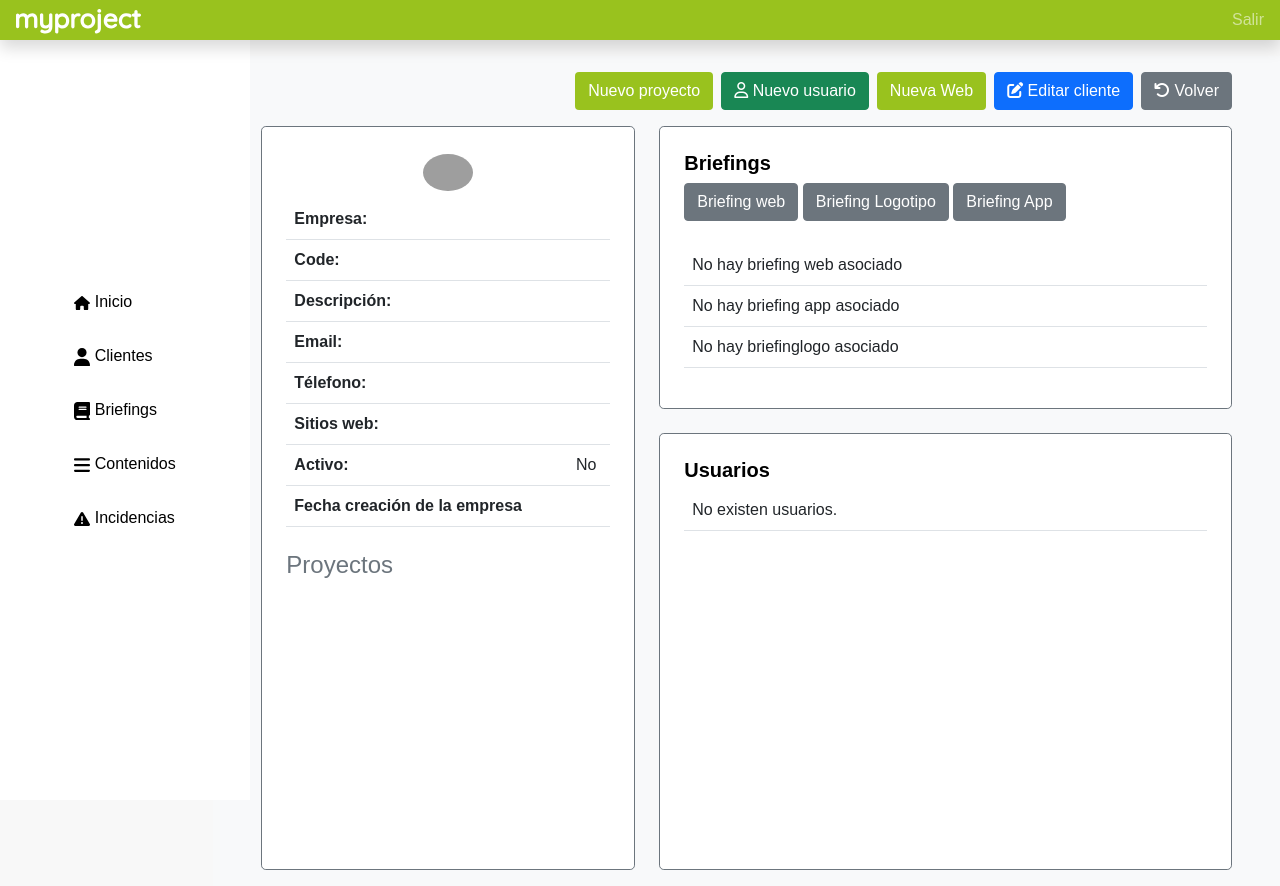
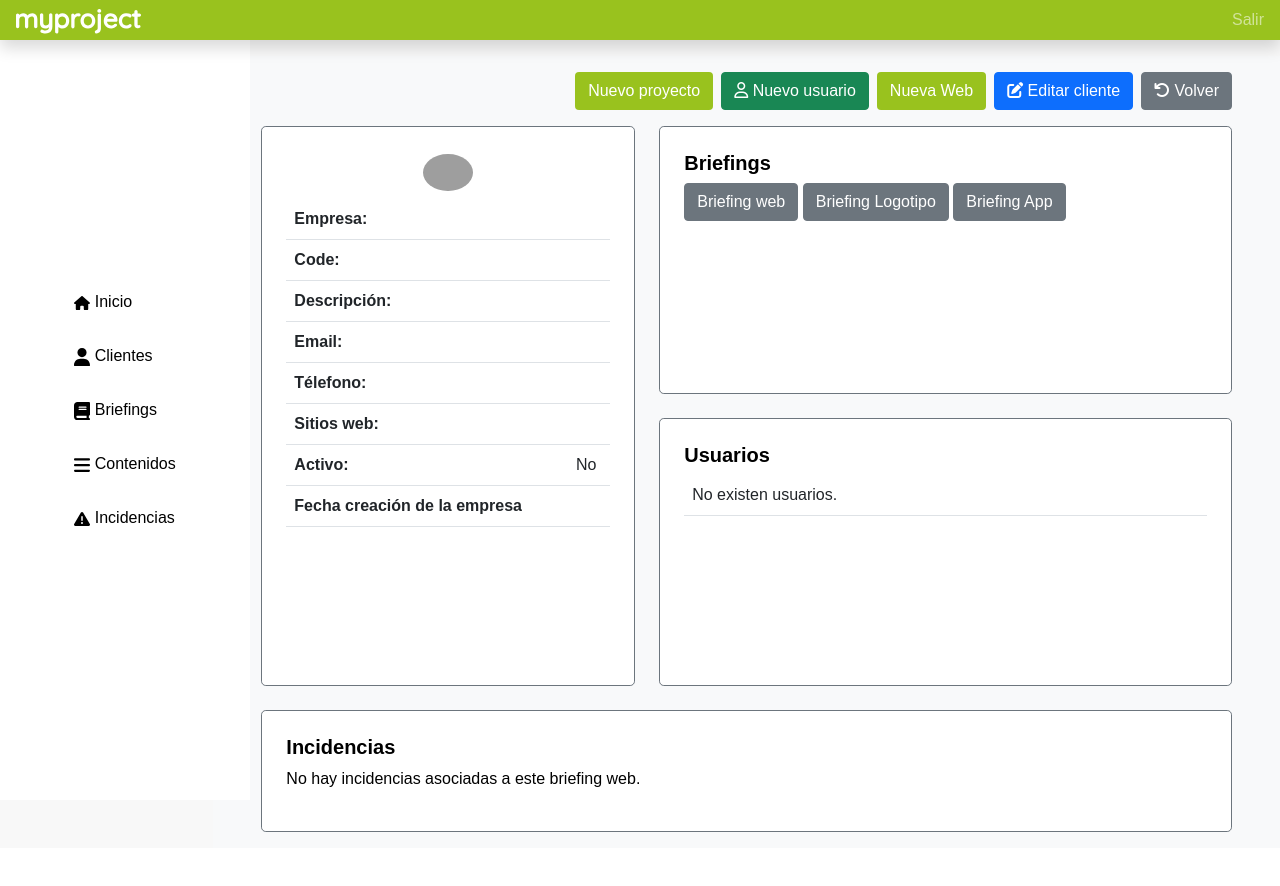
Before and after one commit to cnievaslozano/crm-myproject, a Symfony app: template templates/dashboard/empresa/show.html.twig in a window 1280 px wide. After the commit the page ends 832 px from the top, so only its background shows below. Run offline with Twig, Linux system fonts and the light colour scheme; the template is opened without the code that fills it, so the values that code supplies are empty; some libraries are stand-ins or nearby versions; grey boxes are pictures that could not be loaded.

Commit message:
Show Incidencias in show empresa

```diff
--- a/templates/dashboard/empresa/show.html.twig
+++ b/templates/dashboard/empresa/show.html.twig
@@ -13,16 +13,20 @@
 		grid-row-gap: 0;
 	}
 
-	.div1 {
-		grid-area: 1 / 1 / 6 / 3;
+	.empresa {
+		grid-area: 1 / 1 / 5 / 3;
 	}
 
-	.div2 {
+	.briefings {
 		grid-area: 1 / 3 / 3 / 6;
 	}
 
-	.div3 {
-		grid-area: 3 / 3 / 6 / 6;
+	.usuarios {
+		grid-area: 3 / 3 / 5 / 6;
+	}
+
+	.incidencias {
+		grid-area: 5 / 1 / 6 / 6;
 	}
 
 	.btn {
@@ -43,19 +47,19 @@
 			</div>
 			<div class="modal-body">
 				<div class="form-check">
-					<input class="form-check-input" type="checkbox" value="web" id="checkboxWeb">
+					<input class="form-check-input" type="checkbox" id="checkboxWeb">
 					<label class="form-check-label" for="checkboxWeb">
 						Briefing Web
 					</label>
 				</div>
 				<div class="form-check">
-					<input class="form-check-input" type="checkbox" value="logo" id="checkboxLogo">
+					<input class="form-check-input" type="checkbox" id="checkboxLogo">
 					<label class="form-check-label" for="checkboxLogo">
 						Briefing Logo
 					</label>
 				</div>
 				<div class="form-check">
-					<input class="form-check-input" type="checkbox" value="app" id="checkboxApp">
+					<input class="form-check-input" type="checkbox" id="checkboxApp">
 					<label class="form-check-label" for="checkboxApp">
 						Briefing App
 					</label>
@@ -70,7 +74,7 @@
 	</div>
 </div>
 
-<div class="container">
+<div class="container m-auto">
 	<!-- Mensajes -->
 	<div class="col-12">
 		<div id="flash-messages"></div>
@@ -95,7 +99,7 @@
 	</div>
 
 	<div class="parent gap-4 mt-3">
-		<div class="div1 border border-secondary p-4 rounded-3 bg-white">
+		<div class="empresa border border-secondary p-4 rounded-3 bg-white">
 			<h2 class="text-center"><img src="/uploads/logotipos/{{ empresa.imagenLogotipoRuta}}" alt="Logo"
 					class="rounded-circle" style="width: 50px;">{{empresa.nombre}}</h2>
 
@@ -146,12 +150,8 @@
 					</tr>
 				</tbody>
 			</table>
-
-			<h4 class="text-muted mt-4">Proyectos</h4>
-
-
 		</div>
-		<div class="div2 border border-secondary rounded-3 p-4 bg-white">
+		<div class="briefings border border-secondary rounded-3 p-4 bg-white">
 			<h5 class="fw-bold">Briefings</h5>
 			<button class="btn btn-secondary">Briefing web</button>
 			<button class="btn btn-secondary">Briefing Logotipo</button>
@@ -184,13 +184,12 @@
 								action="{{ path('briefing_' ~ briefingweb.tipo|lower ~ '_delete', {'id': briefingweb.id}) }}"
 								onsubmit="return confirm('¿Estás seguro que quieres borrar el briefing de {{ briefingweb.tipo|capitalize }} de {{ empresa.nombre }}?');">
 								<input type="hidden" name="_token" value="{{ csrf_token('delete' ~ briefingweb.id) }}">
-								<button class="btn">
+								<button class="btn p-0 ">
 									<i class="fa-solid fa-trash" style="color:red;"></i>
 								</button>
 							</form>
 						</td>
 						{% else %}
-						<td>No hay briefing web asociado</td>
 					</tr>
 					{% endif %}
 
@@ -219,13 +218,12 @@
 								action="{{ path('briefing_' ~ briefingapp.tipo|lower ~ '_delete', {'id': briefingapp.id}) }}"
 								onsubmit="return confirm('¿Estás seguro que quieres borrar el briefing de {{ briefingapp.tipo|capitalize }} de {{ empresa.nombre }}?');">
 								<input type="hidden" name="_token" value="{{ csrf_token('delete' ~ briefingapp.id) }}">
-								<button class="btn">
+								<button class="btn p-0 ">
 									<i class="fa-solid fa-trash" style="color:red;"></i>
 								</button>
 							</form>
 						</td>
 						{% else %}
-						<td>No hay briefing app asociado</td>
 					</tr>
 					{% endif %}
 
@@ -234,7 +232,7 @@
 						<td>Id:
 							{{ briefinglogo.id }}</td>
 						<td>Briefing logo</td>
-						<td>{{ empresa.code}}</td>
+						<td>{{ briefinglogo.estado}}</td>
 						<td>
 							<a
 								href="{{ path('briefing_' ~ briefinglogo.tipo|lower ~ '_show', {'id': briefinglogo.id}) }}">
@@ -252,20 +250,20 @@
 								action="{{ path('briefing_' ~ briefinglogo.tipo|lower ~ '_delete', {'id': briefinglogo.id}) }}"
 								onsubmit="return confirm('¿Estás seguro que quieres borrar el briefing de {{ briefinglogo.tipo|capitalize }} de {{ empresa.nombre }}?');">
 								<input type="hidden" name="_token" value="{{ csrf_token('delete' ~ briefinglogo.id) }}">
-								<button>
+								<button class="btn p-0 ">
 									<i class="fa-solid fa-trash" style="color:red;"></i>
 									</a>
+								</button>
 							</form>
 
 						</td>
 						{% else %}
-						<td>No hay briefinglogo asociado</td>
 					</tr>
 					{% endif %}
 				</tbody>
 			</table>
 		</div>
-		<div class="div3 border border-secondary rounded-3 p-4 bg-white">
+		<div class="usuarios border border-secondary rounded-3 p-4 bg-white">
 			<h5 class="fw-bold">Usuarios</h5>
 
 			<table class="table">
@@ -292,6 +290,35 @@
 				{% endif %}
 			</table>
 		</div>
+		<div class="incidencias border border-secondary rounded-3 p-4 bg-white">
+			<h5 class="fw-bold">Incidencias</h5>
+			{% if incidencias is not empty %}
+			<h2>Incidencias asociadas al briefing web</h2>
+			<table>
+				<thead>
+					<tr>
+						<th>Título</th>
+						<th>Tipo</th>
+						<th>Acciones</th>
+					</tr>
+				</thead>
+				<tbody>
+					{% for incidencia in incidencias %}
+					<tr>
+						<td>{{ incidencia.titulo }}</td>
+						<td>{{ incidencia.tipo }}</td>
+						<td>
+							<a href="{{ path('incidencia_show', {'id': incidencia.id}) }}">Ver</a>
+							<a href="{{ path('incidencia_pdf', {'id': incidencia.id}) }}">Descargar PDF</a>
+						</td>
+					</tr>
+					{% endfor %}
+				</tbody>
+			</table>
+			{% else %}
+			<p>No hay incidencias asociadas a este briefing web.</p>
+			{% endif %}
+		</div>
 	</div>
 </div>
 
@@ -299,11 +326,6 @@
 	// MODAL
 	var myModal = new bootstrap.Modal(document.getElementById('activarBriefing'));
 	myModal.hide();
-
-	// Agrega el event listener al elemento del modal
-	document.getElementById('activarBriefing').addEventListener('hidden.bs.modal', function () {
-		console.log('Modal cerrado correctamente');
-	});
 
 	document.querySelectorAll('.activar-briefing').forEach(item => {
 		item.addEventListener('click', event => {
```
Also changed, not shown: src/Controller/EmpresaController.php (+9 -1 lines), src/Repository/IncidenciaRepository.php (+15 -0 lines).
